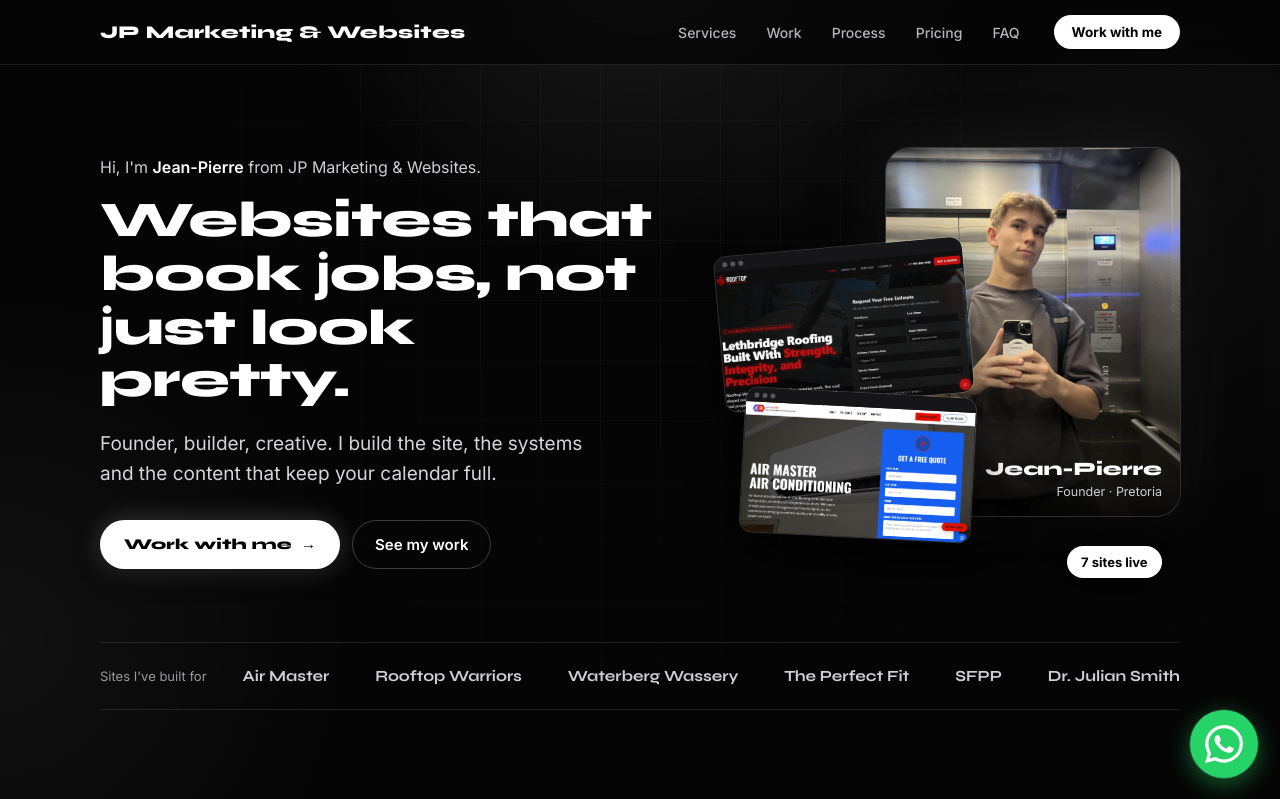
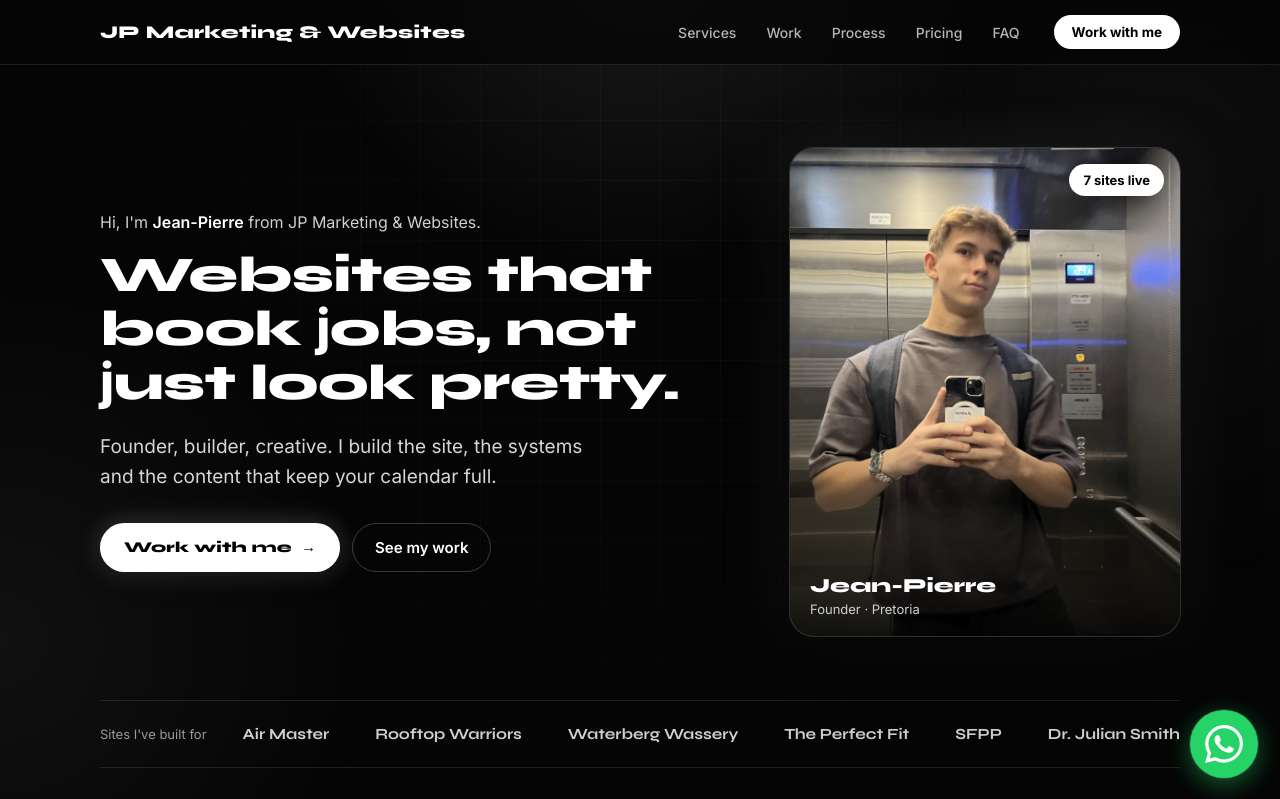
Before and after one commit to wst7figs/jp-bookedtobuilt, a plain HTML site: page index.html in a window 1280 px wide. Shown: the top 799 px of the page. Drawn offline with Linux system fonts and the light colour scheme.

Commit message:
Remove the fanned site screenshots from the hero; portrait card stands alone
Co-Authored-By: Claude Opus 5.5 <noreply@anthropic.com>

```diff
--- a/index.html
+++ b/index.html
@@ -81,33 +81,19 @@
   .jfix{font-family:'Inter',system-ui,sans-serif;font-weight:800}
 
   /* the visual is drawn in % of its own box, so it scales as one piece at every width */
-  .hero-visual{position:relative;width:100%;max-width:460px;aspect-ratio:46/43}
+  .hero-visual{position:relative;width:100%;max-width:300px;margin-top:28px}
   .portrait{
-    position:absolute;right:0;top:0;width:64%;aspect-ratio:4/5;margin:0;
+    position:relative;width:100%;aspect-ratio:4/5;margin:0;
     border-radius:24px;overflow:hidden;background:#111;
     box-shadow:0 0 0 1px rgba(255,255,255,.16),0 30px 70px rgba(0,0,0,.6),0 0 70px rgba(255,255,255,.08);
   }
   .portrait img{width:100%;height:100%;object-fit:cover;object-position:50% 18%;display:block}
   .portrait::after{content:"";position:absolute;inset:auto 0 0 0;height:42%;background:linear-gradient(transparent,rgba(0,0,0,.88))}
-  .portrait figcaption{position:absolute;left:14px;right:18px;bottom:16px;z-index:1;text-align:right}
-  .portrait figcaption b{display:block;font-family:'Syne',sans-serif;font-size:19px;font-weight:800}
-  .portrait figcaption span{font-size:12.5px;color:#cfcfd4}
-  .hshot{
-    position:absolute;display:block;aspect-ratio:16/10;border-radius:12px;overflow:hidden;background:#111;
-    box-shadow:0 0 0 1px rgba(255,255,255,.18),0 22px 50px rgba(0,0,0,.7);
-    transition:transform .45s cubic-bezier(.2,.7,.3,1);
-  }
-  .hshot i{display:block;height:7%;min-height:14px;background:#161618;position:relative}
-  .hshot i::before{
-    content:"";position:absolute;left:8px;top:50%;width:5px;height:5px;margin-top:-2.5px;border-radius:50%;
-    background:rgba(255,255,255,.28);box-shadow:8px 0 rgba(255,255,255,.28),16px 0 rgba(255,255,255,.28);
-  }
-  .hshot img{width:100%;height:93%;object-fit:cover;object-position:top;display:block}
-  .hs1{left:0;top:23%;width:54%;transform:rotate(-5deg);z-index:2}
-  .hs2{left:5%;top:57%;width:50%;transform:rotate(3deg);z-index:3}
-  .hshot:hover{transform:rotate(0) scale(1.04);z-index:4}
+  .portrait figcaption{position:absolute;left:20px;right:20px;bottom:18px;z-index:1}
+  .portrait figcaption b{display:block;font-family:'Syne',sans-serif;font-size:20px;font-weight:800}
+  .portrait figcaption span{font-size:13px;color:#cfcfd4}
   .hero-count{
-    position:absolute;right:4%;bottom:0;z-index:4;
+    position:absolute;right:16px;top:16px;z-index:2;
     background:#fff;color:#000;text-decoration:none;font-weight:700;font-size:13px;
     padding:8px 14px;border-radius:999px;box-shadow:0 10px 30px rgba(0,0,0,.5);
   }
@@ -577,10 +563,6 @@
   @media(max-width:480px){
     .wa-float{right:16px;bottom:16px;width:64px;height:64px}
     .wrap{padding:48px 18px 60px}
-    .hs1{width:47%}
-    .hs2{width:44%}
-    .portrait figcaption b{font-size:16px}
-    .portrait figcaption span{font-size:11.5px}
     .hero-cta{font-size:14px;padding:13px 16px}
     .hero-ghost{font-size:14px;padding:13px 16px}
     .hero-actions{gap:10px}
@@ -681,8 +663,8 @@
     .section-label{margin-bottom:24px}
 
     /* hero: copy on the left, portrait + work on the right */
-    .hero{grid-template-columns:minmax(0,1fr) minmax(0,460px);column-gap:64px;align-items:center;padding:30px 0 0}
-    .hero-visual{order:0;justify-self:end}
+    .hero{grid-template-columns:minmax(0,1fr) minmax(0,390px);column-gap:64px;align-items:center;padding:30px 0 0}
+    .hero-visual{order:0;justify-self:end;max-width:390px;margin-top:0}
     .kicker{font-size:16px;margin-bottom:18px}
     .headline{font-size:clamp(38px,3.9vw,52px)}
     .tag{font-size:19px;margin-top:22px}
@@ -728,9 +710,7 @@
   /* small laptops: give the copy side of the demo more room so the three labels stay on one line */
   @media(min-width:900px) and (max-width:1100px){
     .hero{grid-template-columns:minmax(0,1fr) minmax(0,380px);column-gap:40px}
-    .hs1{width:47%}
-    .hs2{width:44%}
-    .portrait figcaption b{font-size:16px}
+    .hero-visual{max-width:330px}
     .build{grid-template-columns:minmax(0,1fr) minmax(0,1fr)}
     .build-tabs{padding:0 28px}
     .build-tab{font-size:13px}
@@ -803,8 +783,6 @@
           <img src="profile.jpg" alt="Jean-Pierre" />
           <figcaption><b>Jean-Pierre</b><span>Founder · Pretoria</span></figcaption>
         </figure>
-        <a class="hshot hs1" href="https://rooftopwarriors.ca" target="_blank" rel="noopener" aria-label="Rooftop Warriors website"><i></i><img src="work-rooftop.jpg" alt="" /></a>
-        <a class="hshot hs2" href="https://airmasterairconditioning.co.za" target="_blank" rel="noopener" aria-label="Air Master website"><i></i><img src="work-airmaster.jpg" alt="" /></a>
         <a class="hero-count" href="#work">7 sites live</a>
       </div>
     </header>
```
